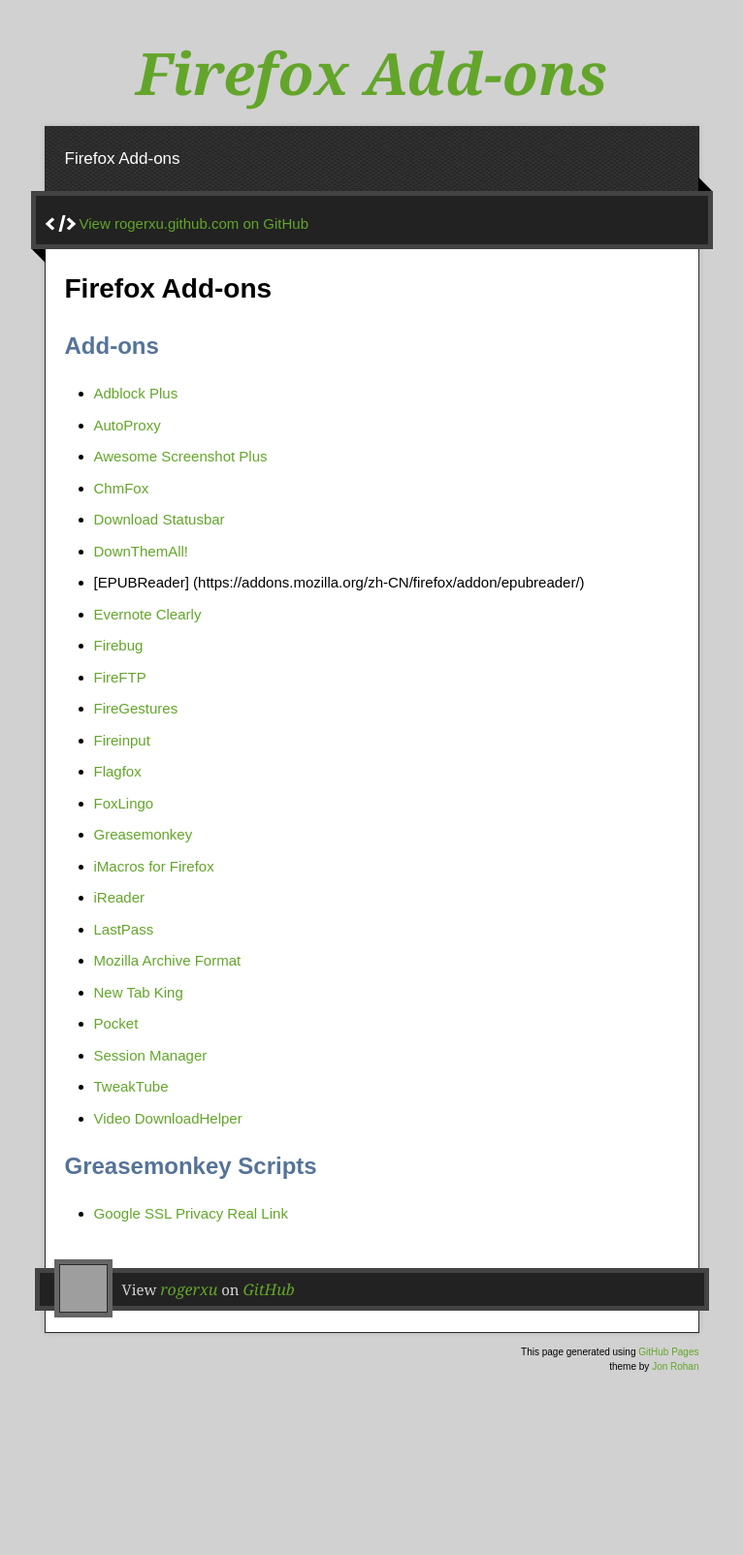
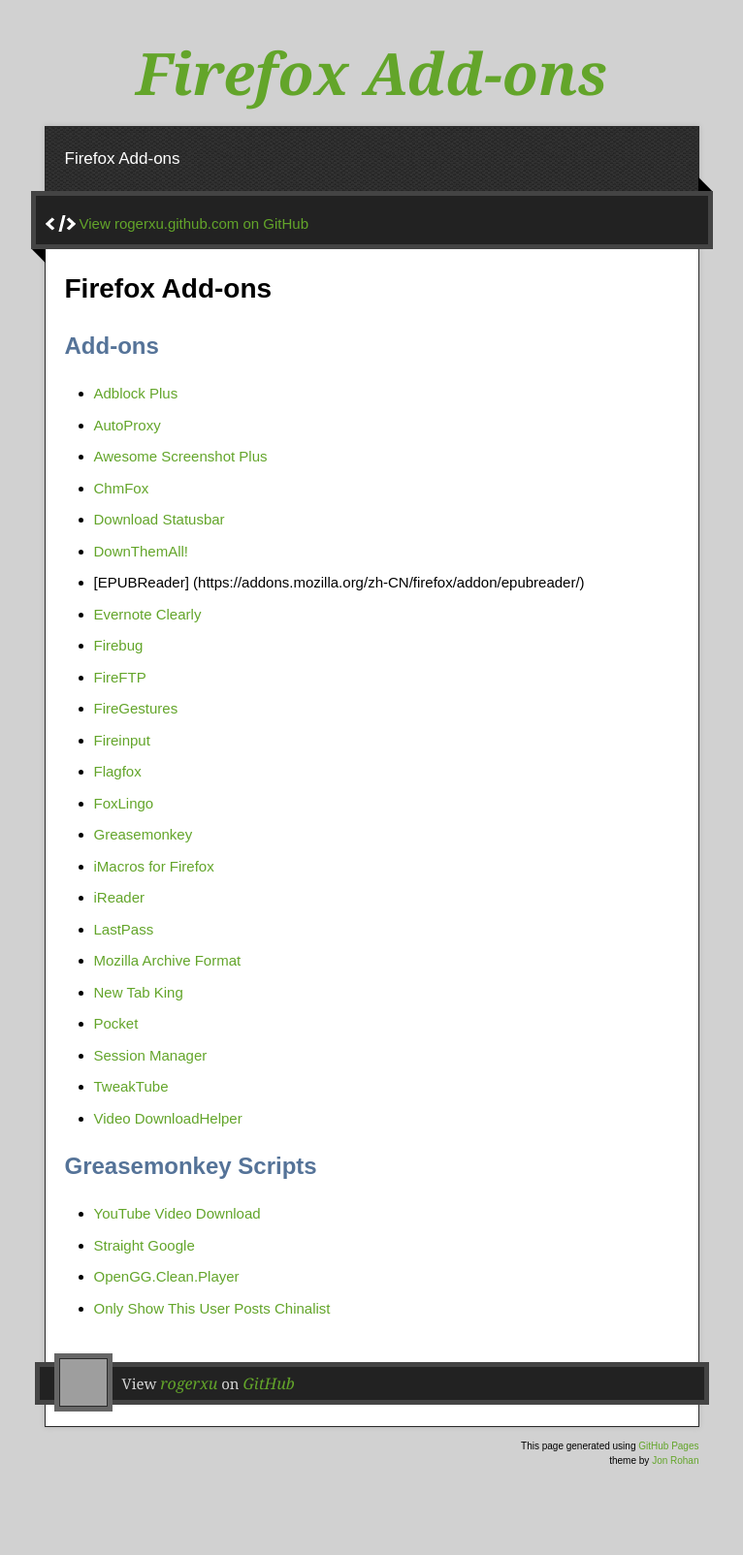
Before and after one commit to rogerxu/rogerxu.github.io, a Jekyll site: the page built from _posts/2012-11-05-firefox-addons.md, in a window 1280 px wide. Shown: the whole page at 97% size, without its empty margins (257-1023 px from the left). Built offline with Jekyll 4.4.1, drawn with Linux system fonts in a browser that asks for light colours; nearby versions of some CDN libraries; before the commit the page ends 1507 px from its top, so only the background shows below that; grey boxes are pictures that could not be loaded.

Commit message:
Add Greasemonkey scripts.

```diff
--- a/_posts/2012-11-05-firefox-addons.md
+++ b/_posts/2012-11-05-firefox-addons.md
@@ -35,4 +35,7 @@
 
 ## Greasemonkey Scripts
 
-* [Google SSL Privacy Real Link](http://userscripts.org/scripts/show/145014)
+* [YouTube Video Download](http://userscripts.org/scripts/show/62634)
+* [Straight Google](http://userscripts.org/scripts/show/121261)
+* [OpenGG.Clean.Player](http://userscripts.org/scripts/show/120679)
+* [Only Show This User Posts Chinalist](http://userscripts.org/scripts/show/137995)
```
Also changed, not shown: _posts/2012-11-05-chrome-extensions.md (+1 -0 lines).
